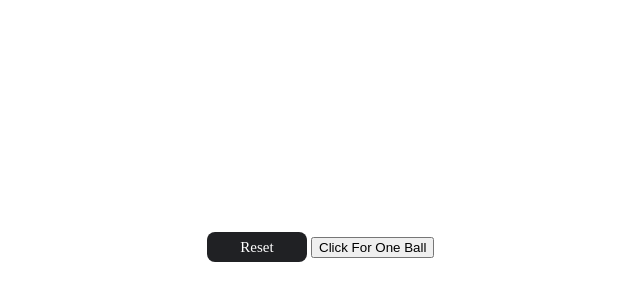
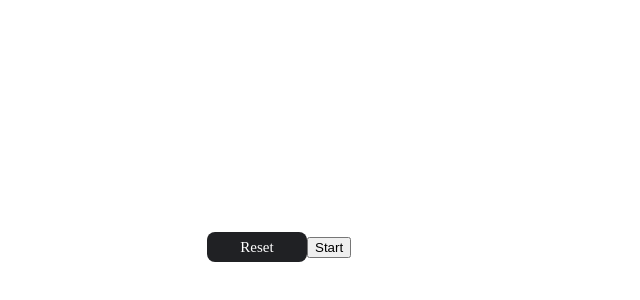
Before and after one commit to Rohit-Alex/Golf-Part-2, a React app: page / in a window 1280 px wide. Shown: the part 18-318 px from the top of the page, without its empty margins (117-757 px from the left). Built offline with nearby package versions, Linux system fonts and the light colour scheme.

Commit message:
modified1 js

```diff
--- a/src/components/App.js
+++ b/src/components/App.js
@@ -1,36 +1,11 @@
-// import React, { Component, useState } from "react";
-// import "../styles/App.css";
-
-// const App = () => {
-//   const [renderBall, setRenderBall] = useState(false);
-//   const [x, setX] = useState(0);
-//   const [y, setY] = useState(0);
-//   const [ballPosition,setBallPosition] = useState({
-//     left: "0px",
-//     top: "0px",
-//   });
-//   const reset = () => {};
-//   const renderChoice = () => {};
-
-//   return (
-//     <div className="playground">
-//       <button onClick={reset} className="reset">
-//         Reset
-//       </button>
-//       {renderChoice()}
-//     </div>
-//   );
-// };
-
-// export default App;
-
-import React, { useEffect, useState } from "react";
+import React, { Component, useState, useEffect } from "react";
 import "../styles/App.css";
 
 const App = () => {
   const [renderBall, setRenderBall] = useState(false);
-  // const [posi, setPosi] = useState(0);
-  const [ballPosition, setBallPosition] = useState({
+  // const [x, setX] = useState(0);
+  // const [y, setY] = useState(0);
+  const [ballPosition,setBallPosition] = useState({
     left: 0,
     top: 0,
     position: "absolute",
@@ -97,14 +72,18 @@ const reset = () => {
     );
   }
   else {
-      return <button onClick={buttonClickHandler}> Click For One Ball </button>;
+    return <button onClick={buttonClickHandler} className="start"> Start </button>;
   }
 };
 
-  return <div className = "playground">
-       <button onClick={reset} className="reset">Reset
-       </button> {renderChoice()}
+  return (
+    <div className="playground">
+      <button onClick={reset} className="reset">
+        Reset
+      </button>
+      {renderChoice()}
     </div>
+  );
 };
 
 export default App;
```
Lines whose indentation alone changed are shown as unchanged.
